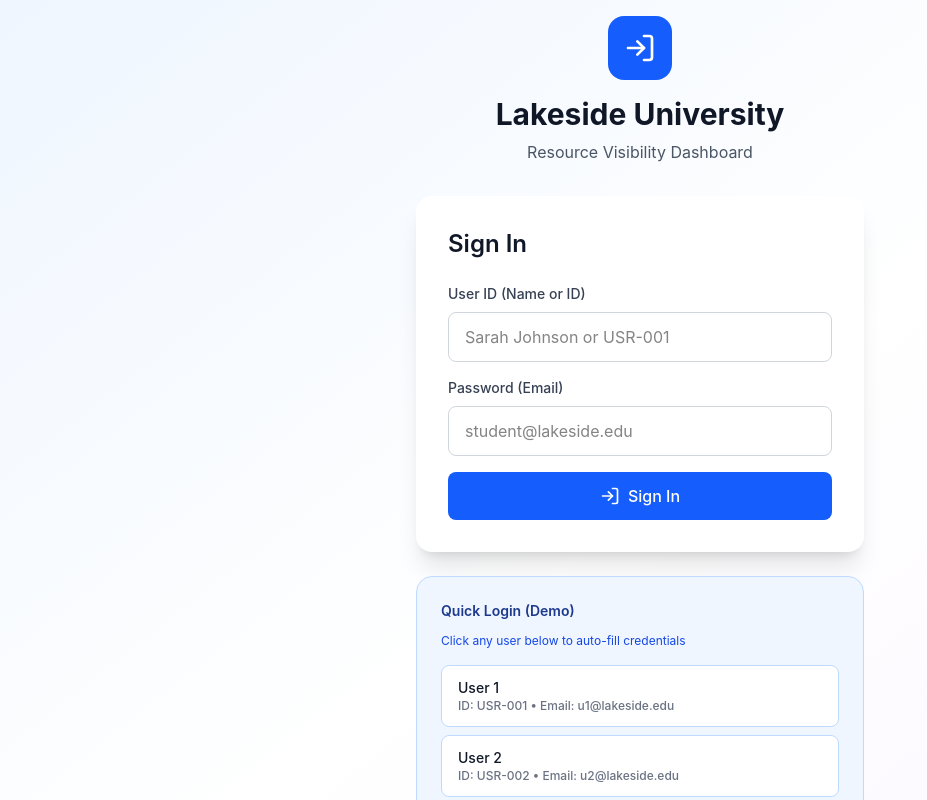
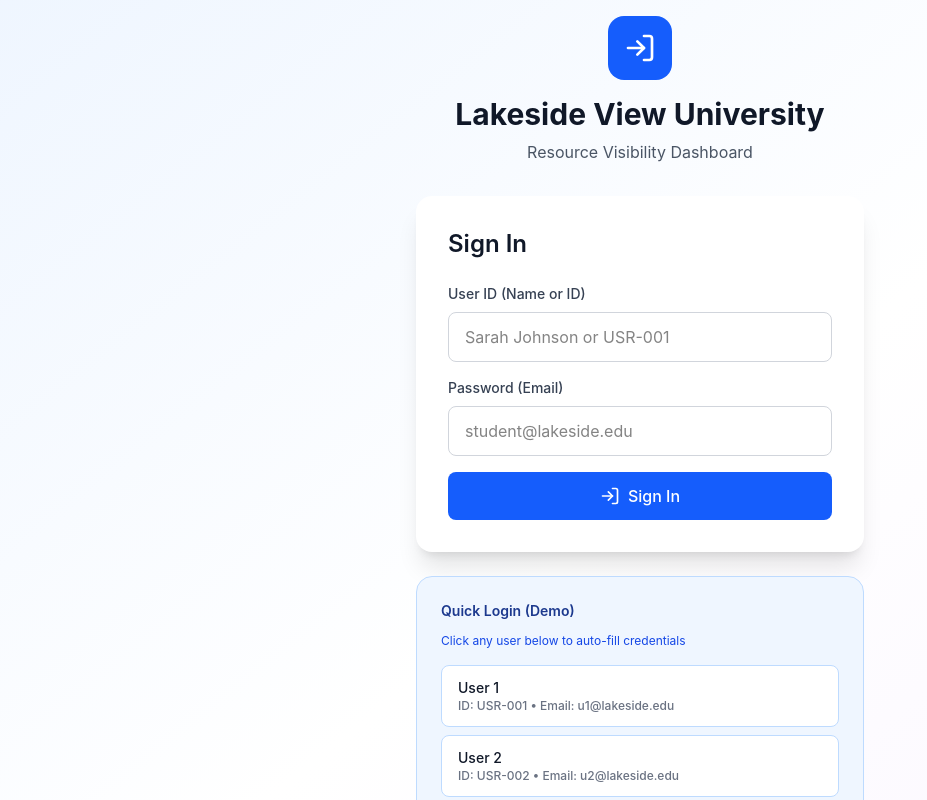
Before and after one commit to shahedafride955/Lakesideview-University-Student-Booking-System, a React (Vite) app: page /login in a window 1280 px wide. Shown: the top 800 px of the page, without its empty margins (0-927 px from the left). Built offline with nearby package versions, Linux system fonts and the light colour scheme.

Commit message:
Analytics page updated

```diff
--- a/src/app/pages/Analytics.tsx
+++ b/src/app/pages/Analytics.tsx
@@ -283,7 +283,7 @@ export function Analytics() {
         </div>
       </div>
 
-      {/* Insights Panel */}
+      {/* Insights Panel
       <div className="bg-gradient-to-br from-blue-50 to-indigo-50 rounded-xl border border-blue-200 p-6">
         <h3 className="text-lg font-semibold text-gray-900 mb-4">Key Insights & Recommendations</h3>
         <div className="grid grid-cols-1 md:grid-cols-2 gap-4">
@@ -312,7 +312,9 @@ export function Analytics() {
             </p>
           </div>
         </div>
+
       </div>
+       */}
     </div>
   );
 }
--- a/src/app/pages/Login.tsx
+++ b/src/app/pages/Login.tsx
@@ -51,7 +51,7 @@ export function Login() {
             <LogIn className="w-8 h-8 text-white" />
           </div>
           <h1 className="text-3xl font-bold text-gray-900 mb-2">
-            Lakeside University
+            Lakeside View University
           </h1>
           <p className="text-gray-600">
             Resource Visibility Dashboard
```
Also changed, not shown: 1 other file (tests, documents, lock files or other folders).
